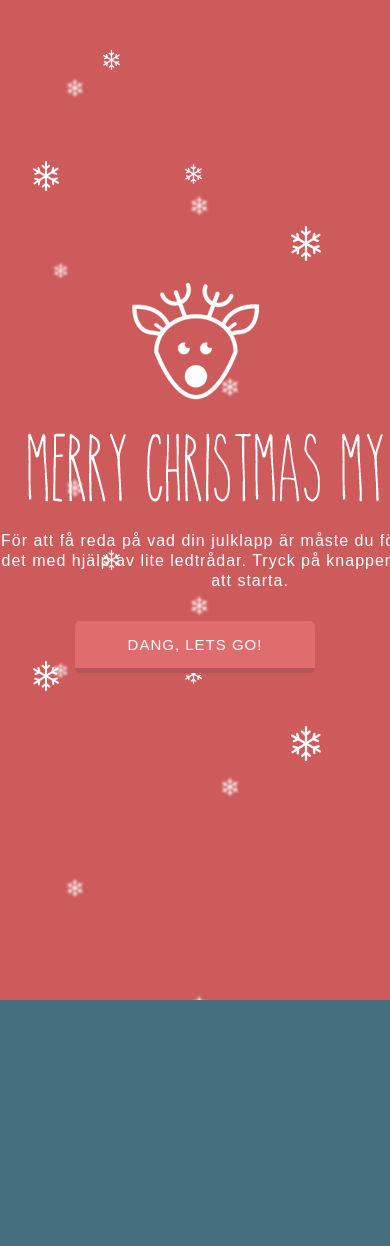
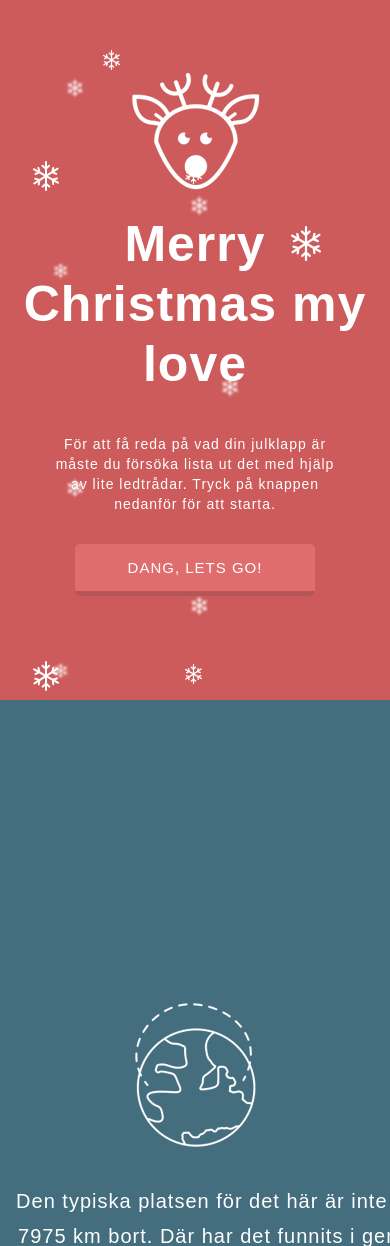
Before and after one commit to jonadahl/Lydia-Julklapp, a PHP site: page / in a window 390 px wide; the page is wider, and only the part inside the window is pictured. Shown: the top 1246 px of that part. Run offline with PHP 8.4, Linux system fonts and the light colour scheme; some libraries are stand-ins or nearby versions; some web fonts are replaced.

Commit message:
Deploying..

```diff
--- a/home.html
+++ b/home.html
@@ -6,6 +6,7 @@
 
         <title>Lydia christmas present</title>
         <link rel="stylesheet" href="main.css">
+        <link rel="stylesheet" href="mq.css">
         <link href='http://fonts.googleapis.com/css?family=Droid+Sans' rel='stylesheet' type='text/css'>
 
 
@@ -20,7 +21,7 @@
         <div class="wrap_rudolf">
          <img id="rudolf" src="pics/rudolf.png" alt="">
          </div>
-        <img id="logo"src="pics/merrychristmas.png" alt="">
+         <p class="marry_christmas">Merry Christmas my love</p>
             <h1>För att få reda på vad din julklapp är måste du försöka lista ut det med hjälp av lite ledtrådar.
                 Tryck på knappen nedanför för att starta.</h1>
 
--- a/main.css
+++ b/main.css
@@ -66,6 +66,17 @@
     vertical-align: middle;
 }
 
+.marry_christmas {
+font-size: 50px;
+line-height: 20px;
+letter-spacing: 1px;
+line-height: 60px;
+font-weight: bold;
+color: #fff;
+padding-top: 10px;
+padding-bottom: 30px;
+
+}
 
 
 #rudolf {
@@ -756,3 +767,21 @@ h6 {
   50% { -o-transform: scale(1.3); }
   100% { -o-transform: scale(1); }
 }
+
+
+
+
+
+@media (max-width: 400px) {
+
+
+h1 {
+width: 280px;
+font-size: 14px;
+}
+
+
+
+
+
+}
--- /dev/null
+++ b/mq.css
@@ -0,0 +1,17 @@
+
+
+@media (max-width: 400px) {
+
+
+.box1 {
+height: 700px;
+}
+
+#headertext {
+padding-top: 60px;
+}
+
+h1 {
+width: 280px;
+font-size: 14px;
+}
```
Also changed, not shown: pics/merrychristmas2.png (added).
